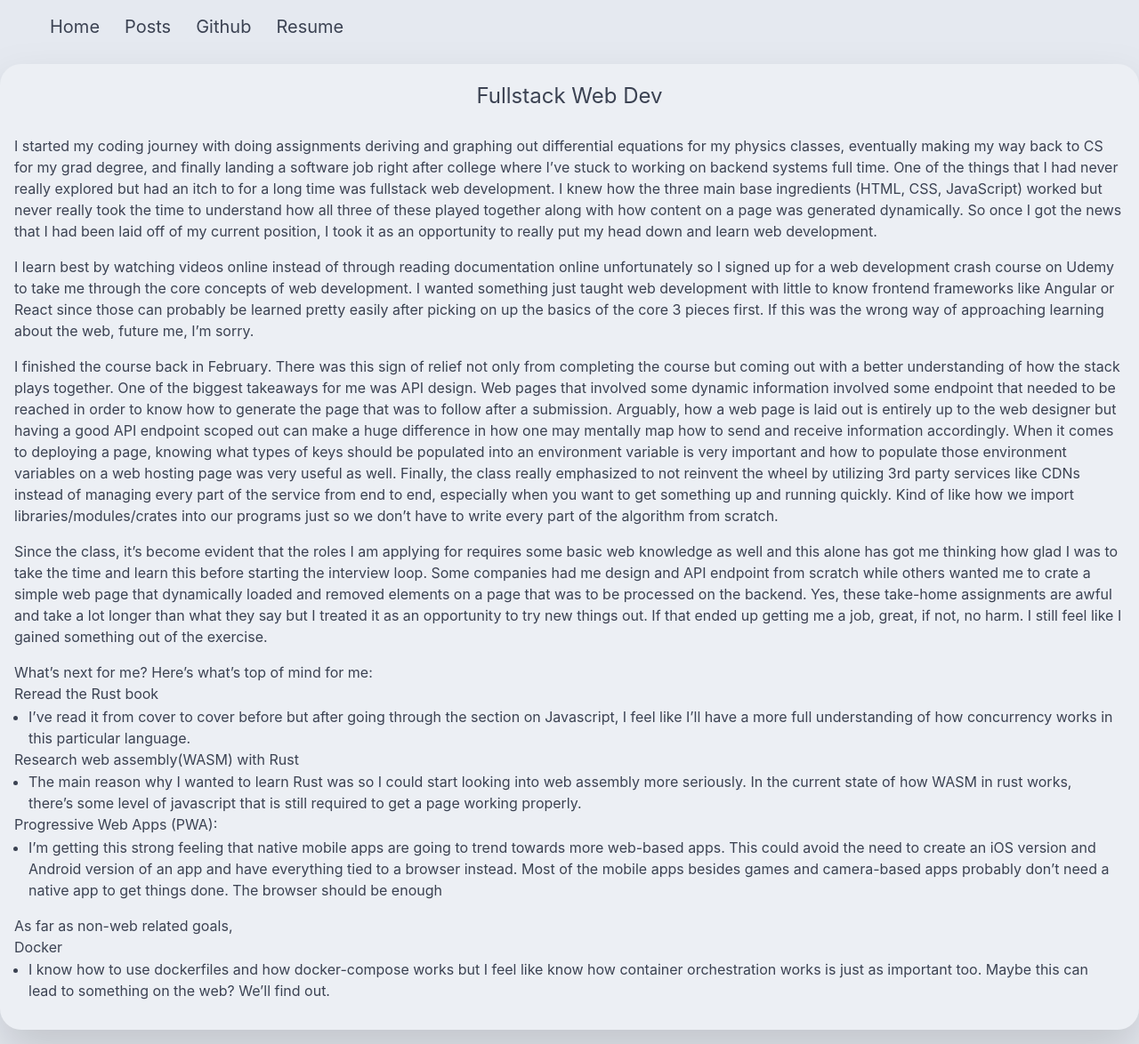
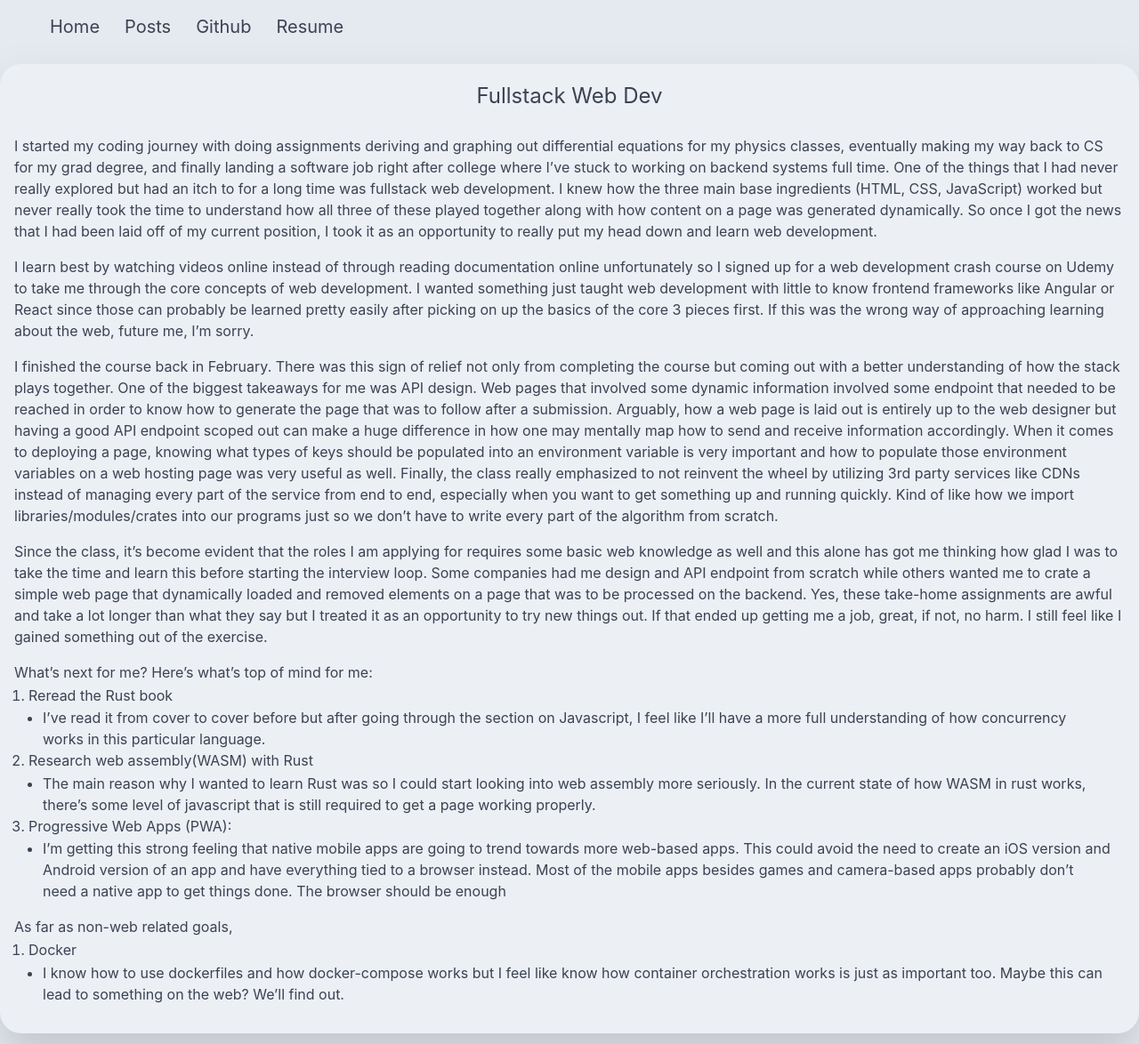
Before and after one commit to Kentokamoto/kentokamoto.github.io, a Jekyll site: the page built from _posts/2023-05-11-Fullstack-Web.md, in a window 1280 px wide. Shown: the whole page at 89% size. Built offline with Jekyll 4.4.1, drawn with Linux system fonts in a browser that asks for light colours; nearby versions of some CDN libraries.

Commit message:
ordered list styling

```diff
--- a/styles/style.css
+++ b/styles/style.css
@@ -68,6 +68,12 @@
         padding-left: 1rem;
         padding-right: 0.5rem;
     }
+    & ol {
+        list-style-type: decimal;
+        padding-top: 0.1rem;
+        padding-left: 1rem;
+        padding-right: 0.5rem;
+    }
     @media (prefers-color-scheme: dark) {
         & a {
             --tw-text-opacity: 1;
```
